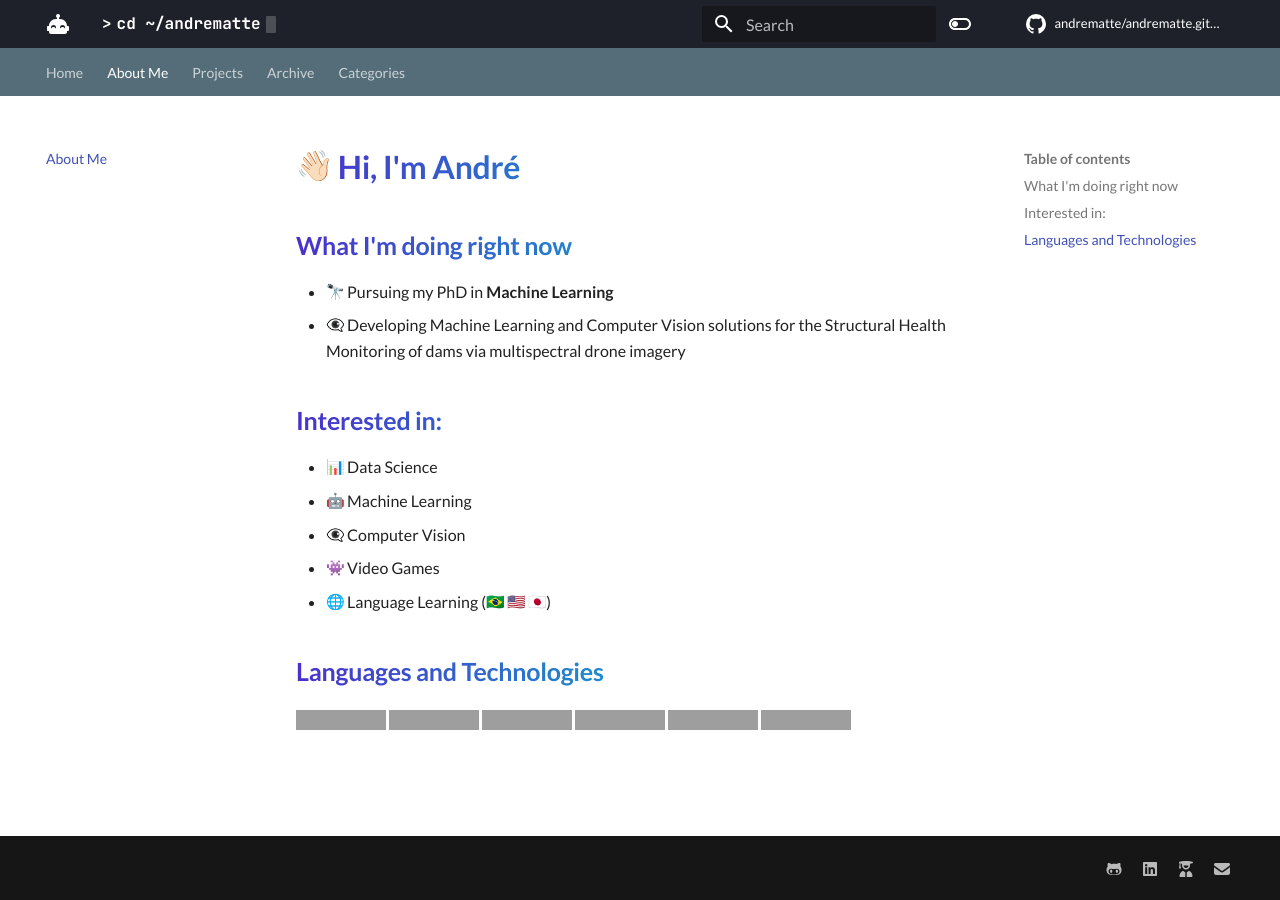
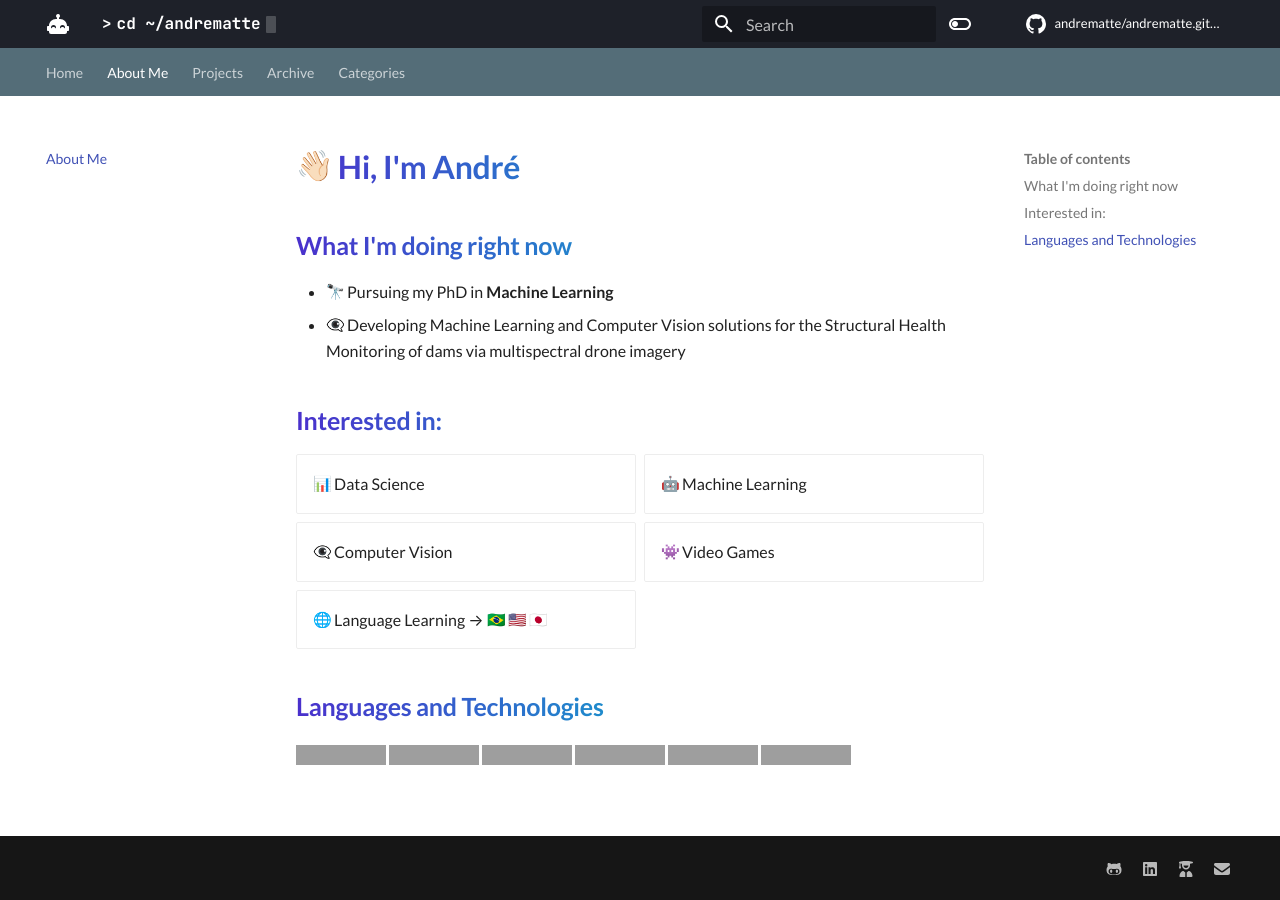
Before and after one commit to andrematte/andrematte.github.io, an MkDocs documentation site: the page built from docs/about.md, in a window 1280 px wide, cut to the strip 0-900 px from the top of the page. Built offline with MkDocs 1.6.1 and Material for MkDocs 9.7.7, drawn with Linux system fonts in a browser that asks for light colours; emoji names are drawn with the system emoji font; plug-ins that fetch from the network failed and are left out; comment, search, counter and statistics services are not loaded; grey boxes are pictures that could not be loaded.

Commit message:
Add cards

```diff
--- a/docs/about.md
+++ b/docs/about.md
@@ -11,15 +11,21 @@
 
 ## Interested in:
 
-- :bar_chart: Data Science
-- :robot: Machine Learning
-- :eye_in_speech_bubble: Computer Vision
-- :space_invader: Video Games
-- :globe_with_meridians: Language Learning (:flag_br: :flag_us: :flag_jp:)
+<div class="grid cards" markdown>
+
+- :bar_chart:  Data Science
+- :robot:  Machine Learning
+- :eye_in_speech_bubble:  Computer Vision
+- :space_invader:  Video Games
+- :globe_with_meridians:  Language Learning → :flag_br:  :flag_us:  :flag_jp:
+
+</div>
+
+
 
 ## Languages and Technologies
 
-<div style="display: inline_block">
+<div class="grid cards" markdown>
  <img align="center" alt="PY" src="https://img.shields.io/badge/Python-14354C?style=for-the-badge&logo=python&logoColor=white">
  <img align="center" alt="JS" src="https://img.shields.io/badge/JavaScript-F7DF1E?style=for-the-badge&logo=javascript&logoColor=black">
  <img align="center" alt="HTML" src="https://img.shields.io/badge/HTML5-E34F26?style=for-the-badge&logo=html5&logoColor=white">
--- a/mkdocs.yml
+++ b/mkdocs.yml
@@ -62,6 +62,7 @@ markdown_extensions:
   - pymdownx.details
   - pymdownx.superfences
   - md_in_html
+  - attr_list
   - pymdownx.emoji:
       emoji_index: !!python/name:material.extensions.emoji.twemoji
       emoji_generator: !!python/name:material.extensions.emoji.to_svg
```
